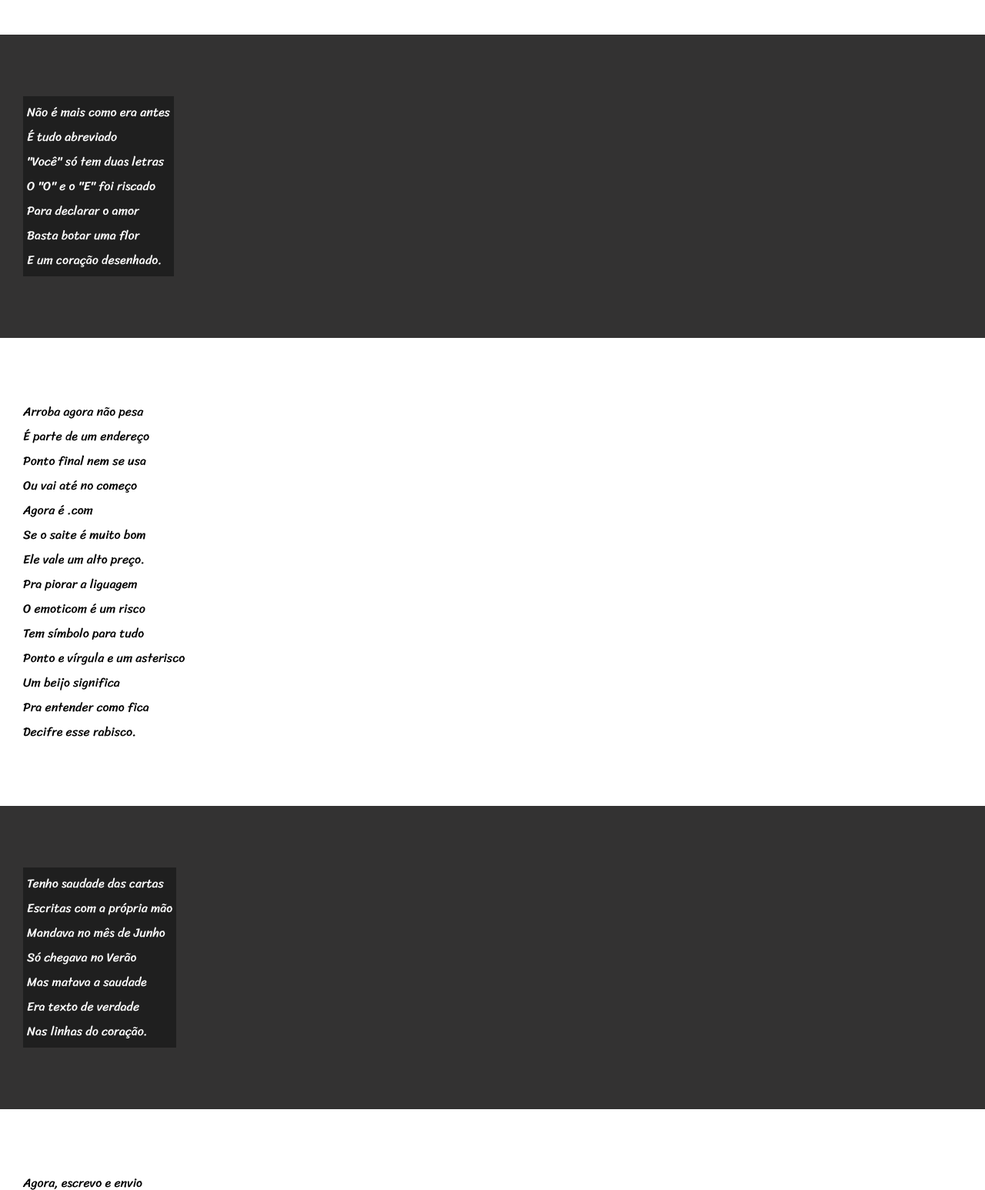
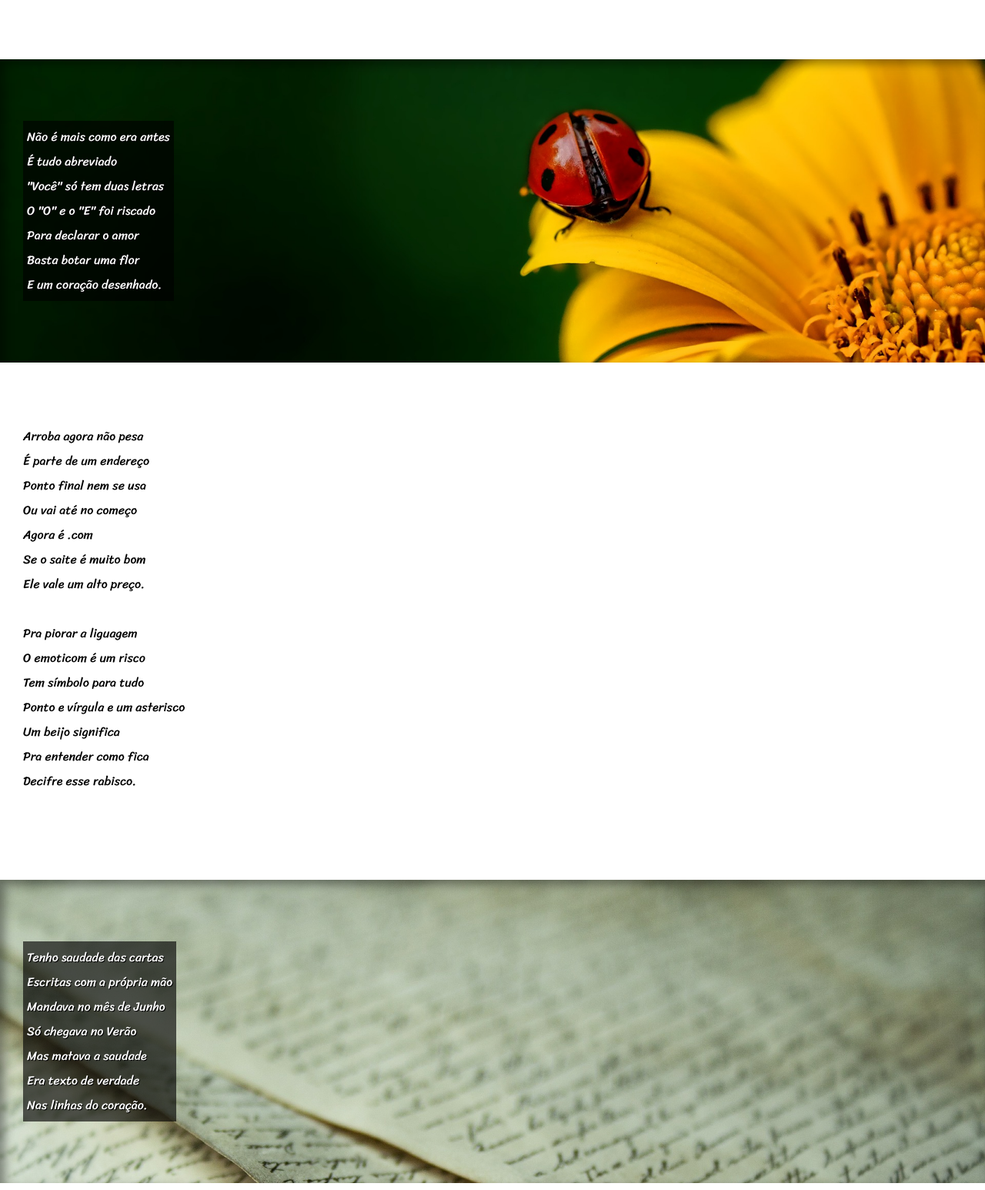
Before and after one commit to Rockoso/Curso-HTML-CSS, a plain HTML site: page Desafios/DE012/index.html in a window 1280 px wide. Shown: the part 528-2074 px from the top of the page at 77% size. Drawn offline with Linux system fonts and the light colour scheme.

Commit message:
finalizado

```diff
--- a/Desafios/DE012/estilo/style.css
+++ b/Desafios/DE012/estilo/style.css
@@ -66,6 +66,10 @@ section {
     font-family: var(--fonte3);
 }
 
+section > p {
+    padding-bottom: 2em;
+}
+
 section.normal {
     background-color: white;
     color: black;
@@ -74,12 +78,28 @@ section.normal {
 section.imagem {
     background-color: rgba(49, 48, 48, 0.977);
     color: white;
+    box-shadow: inset 6px 6px 13px 0px rgba(0, 0, 0, 0.411);
+    background-attachment: fixed;
+
 }
 section.imagem > p {
    display: inline-block;
    padding: 5px;
-    background-color: rgba(0, 0, 0, 0.388);
+    background-color: rgba(0, 0, 0, 0.637);
+    text-shadow: 1px 1px 0px black ;
 }
+
+section#im1 {
+    background-image: url('../imagens/background001.jpg');
+    background-position: right center;
+    background-size: cover;
+}
+
+section#im2 {
+    background-image: url('../imagens/background002.jpg');
+    background-size: cover;
+}
+
 
 footer {
     background-color: black;
--- a/Desafios/DE012/index.html
+++ b/Desafios/DE012/index.html
@@ -28,7 +28,7 @@
 
 
 
-    <section class="imagem">
+    <section class="imagem" id="im1">
         <p>
             Não é mais como era antes<br>
             É tudo abreviado<br>
@@ -64,7 +64,7 @@
 
     </section>
 
-    <section class="imagem">
+    <section class="imagem" id="im2">
         <p>
             Tenho saudade das cartas<br>
             Escritas com a própria mão<br>
```
